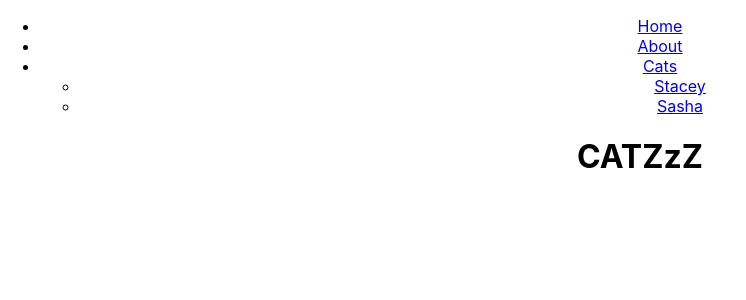
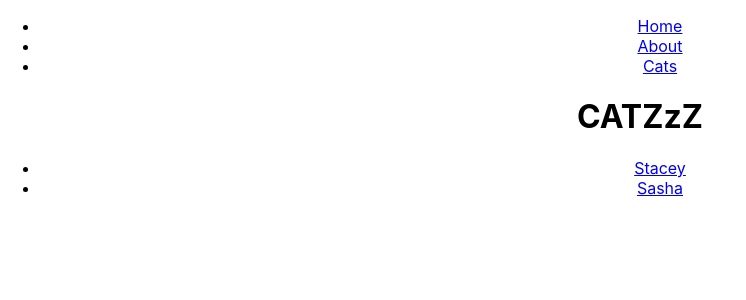
Before and after one commit to amelia678/router-1, a React (Create React App) app: page /cats in a window 1280 px wide. Shown: the top 300 px of the page, without its empty margins (0-746 px from the left). Built offline with nearby package versions, Linux system fonts and the light colour scheme.

Commit message:
adds individual cat subnavs

```diff
--- a/src/Cats.js
+++ b/src/Cats.js
@@ -1,9 +1,18 @@
 import React from 'react';
+import {Link} from 'react-router-dom';
 
 const Cats = (props) => {
     return (
         <div>
             <h1>CATZzZ</h1>
+            <ul>
+                <li>
+                    <Link to="/cats/stacey">Stacey</Link>
+                </li>
+                <li>
+                    <Link to="cats/sasha">Sasha</Link>
+                </li>
+            </ul>
         </div>
 
     )
--- a/src/NavBar.js
+++ b/src/NavBar.js
@@ -8,18 +8,7 @@ const NavBar = (props) => {
         <ul>
         <li><Link to="/">Home</Link></li>
         <li><Link to="/about">About</Link></li>
-        <li>
-
-            <Link to="/cats">Cats</Link>
-            <ul>
-                <li>
-                    <Link to ="/cats/stacey">Stacey</Link>
-                </li>
-                <li>
-                    <Link to="cats/sasha">Sasha</Link>
-                </li>
-            </ul>
-        </li>
+        <li><Link to="/cats">Cats</Link></li>
 
       </ul>
     )
```
